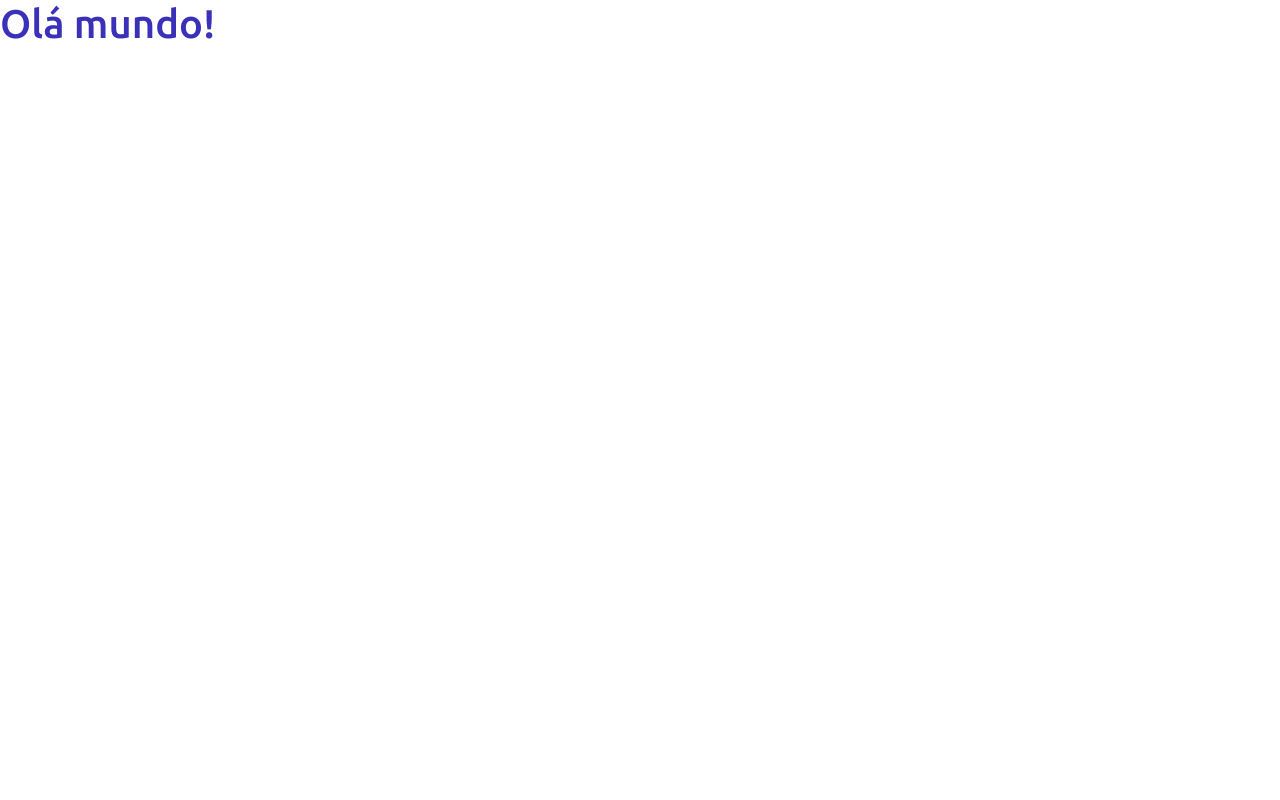
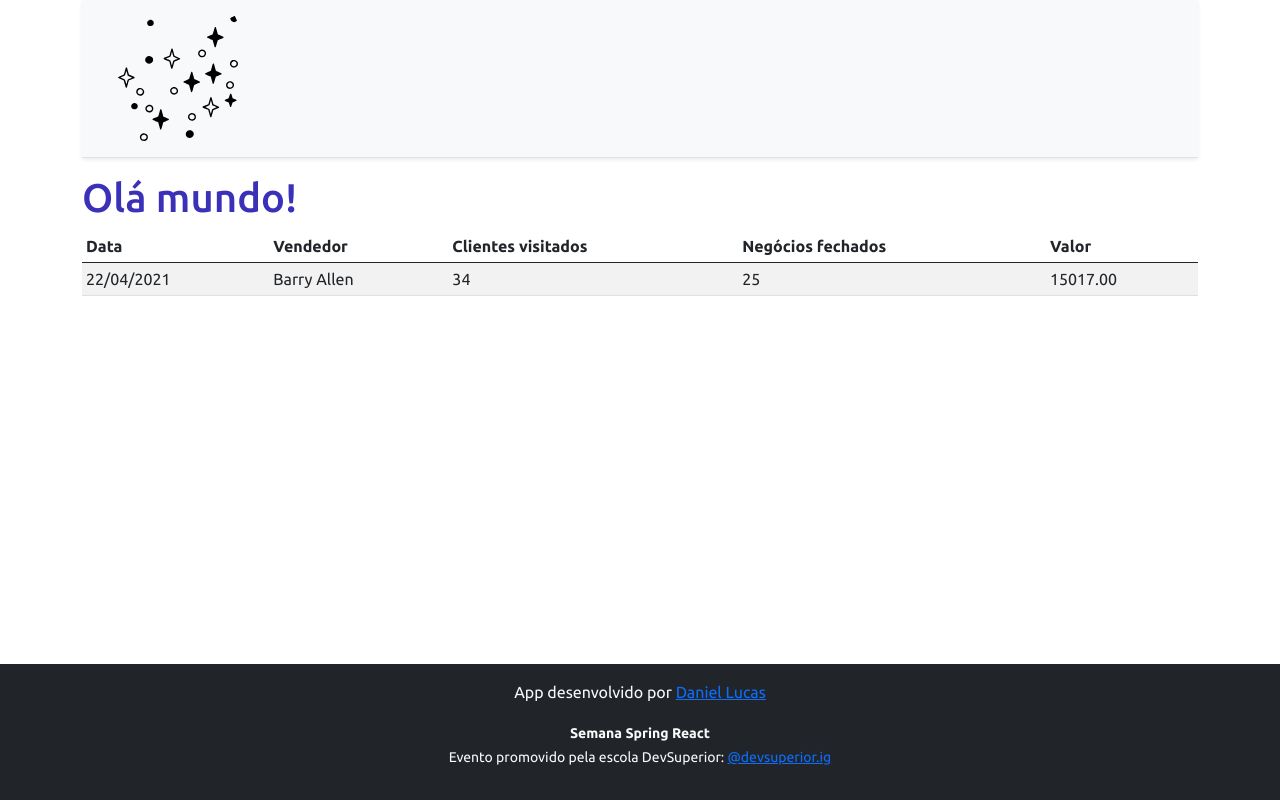
Before and after one commit to danielicapui/projeto-sds3, a React (Create React App) app in the folder front_end/: page / in a window 1280 px wide. Built offline with nearby package versions, Linux system fonts and the light colour scheme.

Commit message:
Basic static components

```diff
--- a/front_end/src/App.tsx
+++ b/front_end/src/App.tsx
@@ -1,9 +1,17 @@
+import DataTable from "components/DataTable";
+import Footer from "components/Footer";
+import NavBar from "components/NavBar";
 
 function App() {
   return (
-    <div>
+    <>
+    <div className="container">
+      <NavBar />
       <h1 className="text-primary">Olá mundo!</h1>
+      <DataTable />
     </div>
+    <Footer />
+    </>
   );
 }
 
--- /dev/null
+++ b/front_end/src/components/DataTable/index.tsx
@@ -0,0 +1,28 @@
+const DataTable = () => {
+    return (
+        <div className="table-responsive">
+            <table className="table table-striped table-sm">
+                <thead>
+                    <tr>
+                        <th>Data</th>
+                        <th>Vendedor</th>
+                        <th>Clientes visitados</th>
+                        <th>Negócios fechados</th>
+                        <th>Valor</th>
+                    </tr>
+                </thead>
+                <tbody>
+                    <tr>
+                        <td>22/04/2021</td>
+                        <td>Barry Allen</td>
+                        <td>34</td>
+                        <td>25</td>
+                        <td>15017.00</td>
+                    </tr>
+                </tbody>
+            </table>
+        </div>
+    );
+}
+
+export default DataTable;
--- /dev/null
+++ b/front_end/src/components/Footer/index.tsx
@@ -0,0 +1,13 @@
+const Footer=() => {
+    return (
+        <footer className="footer mt-auto py-3 bg-dark">
+            <div className="container">
+                <p className="text-light">App desenvolvido por <a href="https://github.com/danielicapui" target="_blank" rel="noreferrer">Daniel Lucas</a></p>
+                <p className="text-light"><small><strong>Semana Spring React</strong><br/>
+      Evento promovido pela escola DevSuperior: <a href="https://instagram.com/devsuperior.ig" target="_blank" rel="noreferrer">@devsuperior.ig</a></small></p>
+            </div>
+        </footer>
+    );
+  }
+
+  export default Footer;
--- /dev/null
+++ b/front_end/src/components/NavBar/index.tsx
@@ -0,0 +1,14 @@
+import ImgDsDark from "assets/img/estrela.svg"
+const NavBar=() => {
+    return (
+    <div className="d-flex flex-column flex-md-row align-items-center p-3 px-md-4 mb-3 bg-light border-bottom shadow-sm">
+        <div className="container">
+            <nav className="my-2 my-md-0 mr-md-3">
+                <img src={ImgDsDark} alt="DevSuperior" width="120" />
+            </nav>
+        </div>
+    </div>
+    );
+  }
+
+  export default NavBar;
```
Also changed, not shown: front_end/src/assets/img/estrela.svg (added).
